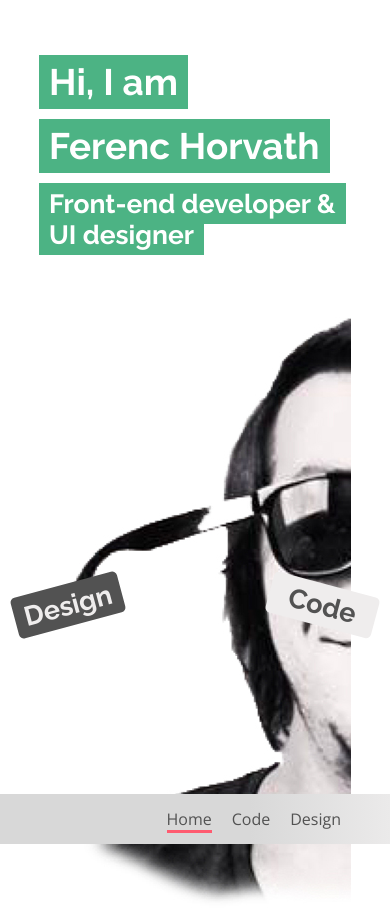
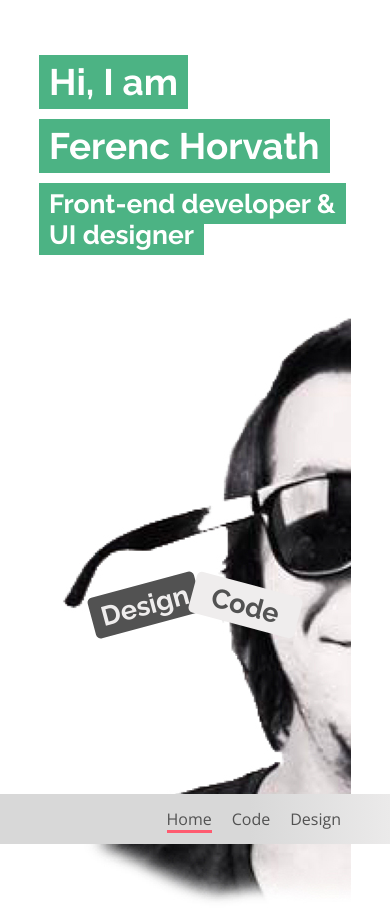
Before and after one commit to designhorf/designhorf2017, a React app: page /#/ in a window 390 px wide. Built offline with nearby package versions, Linux system fonts and the light colour scheme.

Commit message:
Changed media queries to mq mixin

```diff
--- a/src/components/App/App.scss
+++ b/src/components/App/App.scss
@@ -1,6 +1,7 @@
 @import url('https://fonts.googleapis.com/css?family=Open+Sans:300,400,600');
 @import url('https://fonts.googleapis.com/css?family=Raleway:700');
 @import '../Colours.scss';
+@import '../Mixins.scss';
 @import '../Text.scss';
 
 * {
@@ -19,19 +20,11 @@ p {
 }
 
 .content {
-    margin-top: 50px;
+    margin-top: 20px;
 
-    @media (max-width: 600px) {
-        margin-top: 20px;
+    @include mq($mobileX) {
+        margin-top: 50px;
     }
-}
-
-.site-wrapper {
-    background-color: #24eda1;
-    color: #fff;
-    display: flex;
-    flex-direction: column;
-    height: 40vw;
 }
 
 .main-wrap {
--- a/src/components/Button/Button.scss
+++ b/src/components/Button/Button.scss
@@ -1,4 +1,5 @@
 @import '../Colours.scss';
+@import '../Mixins.scss';
 
 .btn {
     border: 0;
@@ -8,15 +9,15 @@
     font-size: 1.7em;
     font-weight: 700;
 
-    @media (min-width: 400px) and (max-width: 600px) {
+    @include mq($mobile) {
         font-size: 2em;
     }
 
-    @media (min-width: 601px) and (max-width: 1024px) {
+    @include mq($mobileX) {
         font-size: 3.3em;
     }
 
-    @media (min-width: 1025px) {
+    @include mq($desktop) {
         font-size: 4.5em;
     }
 
@@ -39,10 +40,34 @@
     position: absolute;
 
     &-design {
-        margin-left: -255px;
+        margin-left: -100px;
+
+        @include mq($mobile) {
+            margin-left: -120px;
+        }
+
+        @include mq($mobileX) {
+            margin-left: -165px;
+        }
+
+        @include mq($tablet) {
+            margin-left: -255px;
+        }
     }
 
     &-code {
-        margin-left: 255px;
+        margin-left: 100px;
+
+        @include mq($mobile) {
+            margin-left: 120px;
+        }
+
+        @include mq($mobileX) {
+            margin-left: 165px;
+        }
+
+        @include mq($tablet) {
+            margin-left: 255px;
+        }
     }
 }
--- a/src/components/CommitBody/CommitBody.scss
+++ b/src/components/CommitBody/CommitBody.scss
@@ -1,4 +1,5 @@
 @import '../Colours.scss';
+@import '../Mixins.scss';
 
 .project {
     background-color: $red;
@@ -18,25 +19,26 @@
 
     .profile-pic {
         border-radius: 3px;
+        display: none;
         height: 40px;
         margin-right: 10px;
         width: 40px;
 
-        @media (max-width: 499px) {
-            display: none;
+        @include mq($mobile) {
+            display: initial;
         }
     }
 
     .commit-title {
-        font-size: 1.2em;
+        font-size: 1em;
         font-weight: 600;
 
-        @media (max-width: 400px) {
-            font-size: 1em;
+        @include mq($mobileS) {
+            font-size: 1.1em;
         }
 
-        @media (min-width: 401px) and (max-width: 600px) {
-            font-size: 1.1em;
+        @include mq($mobileX) {
+            font-size: 1.2em;
         }
     }
 
@@ -51,10 +53,10 @@
 
     .committed-ago,
     .username {
-        font-size: .7em;
+        font-size: .6em;
 
-        @media (max-width: 400px) {
-            font-size: .6em;
+        @include mq($mobileS) {
+            font-size: .7em;
         }
     }
 
--- a/src/components/Introduction/Introduction.scss
+++ b/src/components/Introduction/Introduction.scss
@@ -1,4 +1,5 @@
 @import '../Colours';
+@import '../Mixins.scss';
 
 .home-header {
     margin-top: 60px;
@@ -29,27 +30,27 @@ span {
 }
 
 .introduction-1 {
-    font-size: 3.6em;
+    font-size: 2em;
 
-    @media (min-width: 321px) and (max-width: 600px) {
+    @include mq($mobileS) {
         font-size: 2.3em;
     }
 
-    @media (max-width: 320px) {
-        font-size: 2em;
+    @include mq($mobileX) {
+        font-size: 3.6em;
     }
 }
 
 .introduction-3 {
-    font-size: 1.8em;
+    font-size: 1.3em;
     font-weight: 300;
 
-    @media (min-width: 321px) and (max-width: 600px) {
+    @include mq($mobileS) {
         font-size: 1.65em;
     }
 
-    @media (max-width: 320px) {
-        font-size: 1.3em;
+    @include mq($mobileX) {
+        font-size: 1.8em;
     }
 }
 
--- a/src/components/References/References.scss
+++ b/src/components/References/References.scss
@@ -1,3 +1,5 @@
+@import '../Mixins.scss';
+
 .thin {
   font-weight: 300;
 }
@@ -9,7 +11,7 @@
 .reference-wrap {
     margin-bottom: 40px;
 
-    @media (min-width: 768px) {
+    @include mq($tablet) {
         margin-bottom: 60px;
     }
 }
@@ -21,7 +23,7 @@
 .reference-image {
   margin-bottom: 20px;
 
-  @media (min-width: 768px) {
+  @include mq($tablet) {
     margin-bottom: 40px;
   }
 
--- a/src/components/Tools/Tools.scss
+++ b/src/components/Tools/Tools.scss
@@ -1,13 +1,15 @@
+@import '../Mixins.scss';
+
 .tools-title {
     margin-top: 30px;
 }
 
 .tool-icon {
-    height: 50px;
-    margin-right: 30px;
+    height: 30px;
+    margin-right: 15px;
 
-    @media (max-width: 600px) {
-        height: 30px;
-        margin-right: 15px;
+    @include mq($mobileX) {
+        height: 50px;
+        margin-right: 30px;
     }
 }
```
